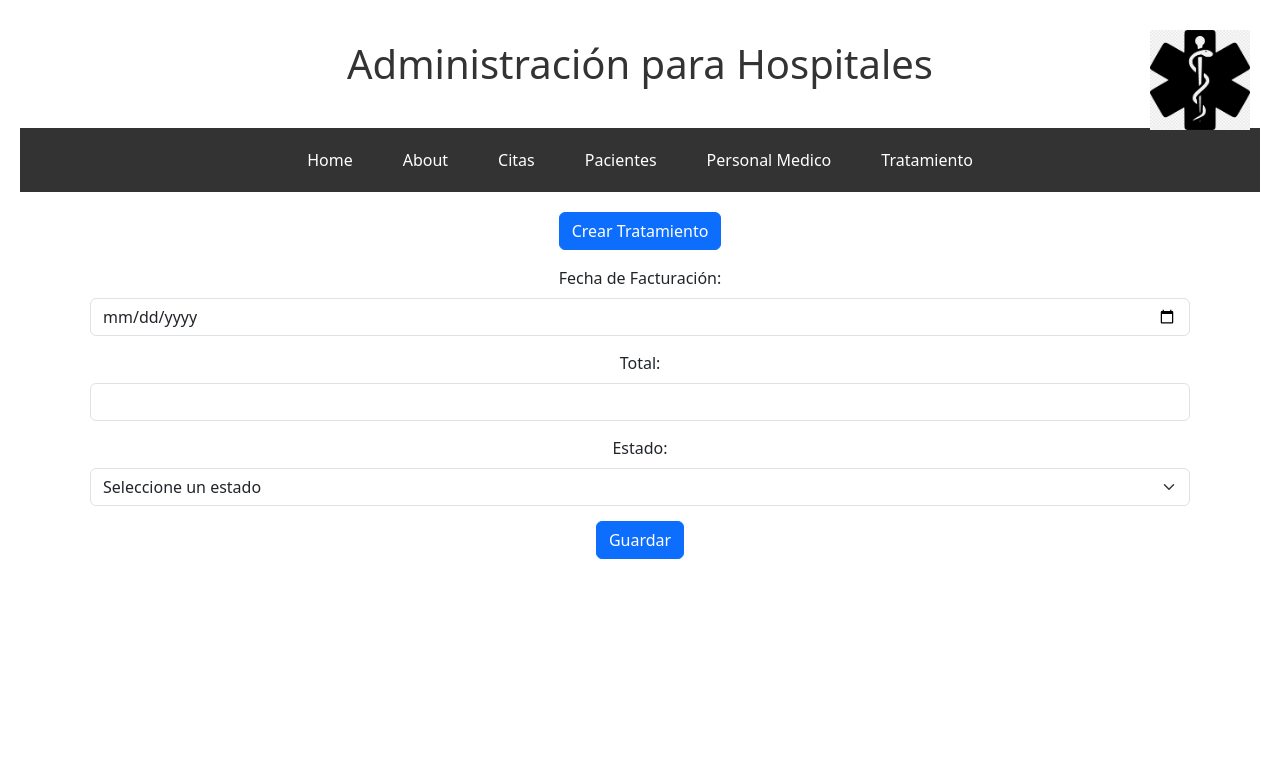
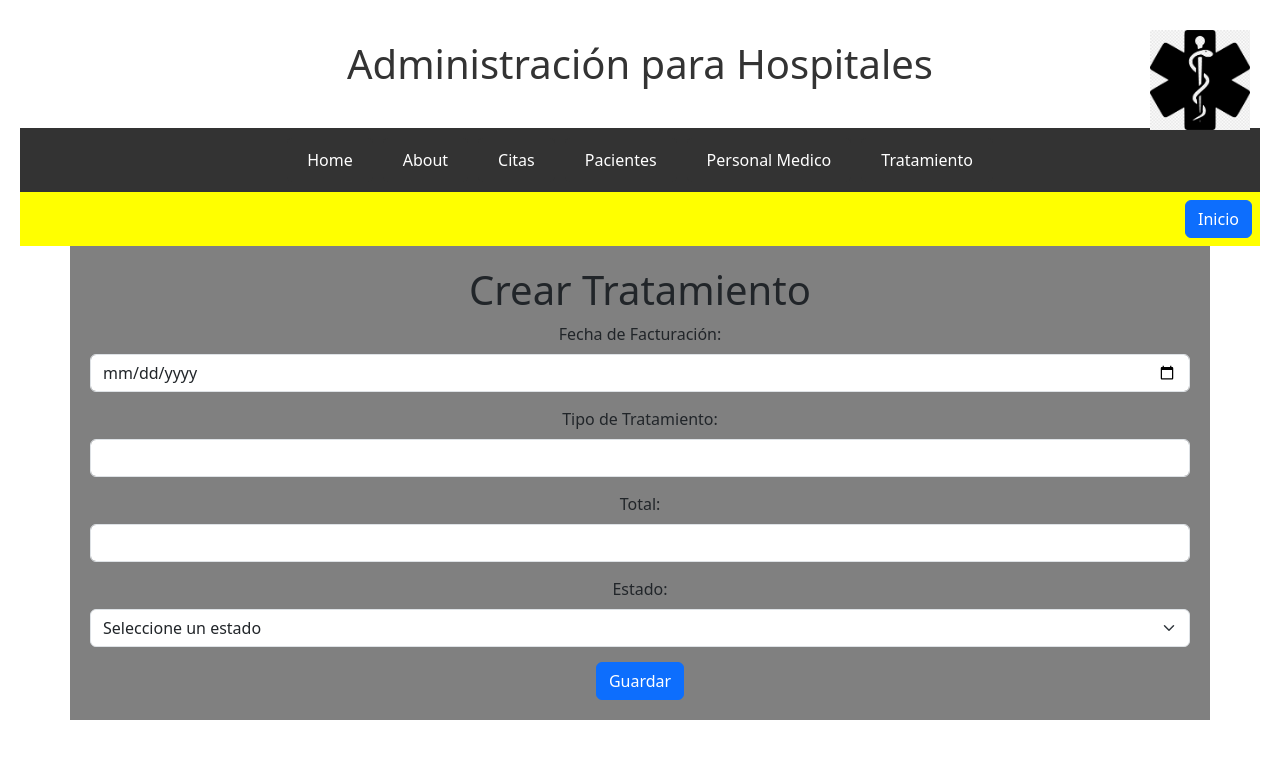
Before and after one commit to Daniela0245/hospital.p, a Vue app: page /tratamiento/create in a window 1280 px wide. Shown: the top 758 px of the page. Built offline with nearby package versions, Linux system fonts and the light colour scheme.

Commit message:
Ultimos cambios

```diff
--- a/src/components/CreateCita.vue
+++ b/src/components/CreateCita.vue
@@ -1,4 +1,8 @@
 <template>
+  <div>
+   <div class="container-fluid bg-yellow p-2 d-flex justify-content-end">
+     <button @click="irAInicio" class="btn btn-primary">Inicio</button>
+   </div>
    <div class="container" style="background-color: #808080;">
      <h1 class="text-center mb-4">Crear Cita</h1>
      <form @submit.prevent="guardarCita">
@@ -53,6 +57,7 @@
          <button class="btn btn-secondary btn-lg mt-3" @click.prevent="cancelar">Cancelar</button>
        </div>
      </form>
+   </div>
   </div>
  </template>
 
@@ -120,6 +125,9 @@ export default {
        } catch (error) {
          console.error('Error cargando pacientes y médicos:', error);
        }
+     },
+     irAInicio() {
+       this.$router.push({ name: 'Home' });
      }
    }
  };
@@ -133,8 +141,7 @@ export default {
  .form-group {
    margin-bottom: 15px;
  }
-.large-label {
-  font-size: 1.2rem; /* Tamaño de fuente más grande */
-  font-weight: bold; /* Texto en negrita */
+ .bg-yellow {
+   background-color: yellow;
  }
  </style>
--- a/src/components/pacientes/CreatePaciente.vue
+++ b/src/components/pacientes/CreatePaciente.vue
@@ -1,4 +1,8 @@
 <template>
+  <div>
+    <div class="container-fluid bg-yellow p-2 d-flex justify-content-end">
+      <button @click="irAInicio" class="btn btn-primary">Inicio</button>
+    </div>
     <div class="container" style="background-color: #808080;">
       <h1 class="text-center mb-4">Crear Paciente</h1>
       <form @submit.prevent="guardarPaciente">
@@ -47,6 +51,7 @@
         </div>
       </form>
     </div>
+  </div>
 </template>
 
 <script>
@@ -93,6 +98,9 @@ export default {
           text: 'No se pudo guardar el paciente. Por favor, intente de nuevo.'
         });
       }
+    },
+    irAInicio() {
+      this.$router.push({ name: 'Home' });
     }
   }
 };
@@ -105,4 +113,7 @@ export default {
 .form-group {
   margin-bottom: 15px;
 }
+.bg-yellow {
+  background-color: yellow;
+}
 </style>
--- a/src/components/personal_medico/Personalmedico.vue
+++ b/src/components/personal_medico/Personalmedico.vue
@@ -1,7 +1,7 @@
 <template>
     <div class="container">
       <h1>Listado de Personal Médico</h1>
-      <router-link to="/personal_medico/create" class="btn btn-primary mb-3">Crear Personal Médico</router-link>
+      <router-link to="/personalmedico/create" class="btn btn-primary mb-3">Crear Personal Médico</router-link>
 
       <table class="table">
         <thead>
--- a/src/components/tratamiento/CreateTratamiento.vue
+++ b/src/components/tratamiento/CreateTratamiento.vue
@@ -1,10 +1,18 @@
 <template>
-    <div class="container">
-      <router-link to="/tratamiento/create" class="btn btn-primary mb-3">Crear Tratamiento</router-link>
+  <div>
+    <div class="container-fluid bg-yellow p-2 d-flex justify-content-end">
+      <button @click="irAInicio" class="btn btn-primary">Inicio</button>
+    </div>
+    <div class="container" style="background-color: #808080;">
+      <h1>Crear Tratamiento</h1>
       <form @submit.prevent="guardarTratamiento">
         <div class="form-group">
           <label for="fecha_facturacion" class="form-label">Fecha de Facturación:</label>
           <input type="date" v-model="tratamiento.fecha_facturacion" class="form-control" id="fecha_facturacion" required>
+        </div>
+        <div class="form-group">
+          <label for="total" class="form-label">Tipo de Tratamiento:</label>
+          <input type="number" v-model="tratamiento.total" class="form-control" id="total" required>
         </div>
         <div class="form-group">
           <label for="total" class="form-label">Total:</label>
@@ -20,6 +28,7 @@
         </div>
         <button class="btn btn-primary" type="submit">Guardar</button>
       </form>
+    </div>
   </div>
 </template>
 
@@ -59,16 +68,16 @@
             text: 'No se pudo crear el tratamiento. Por favor, intente de nuevo.'
           });
         });
+    },
+    irAInicio() {
+      this.$router.push({ name: 'Home' });
     }
   }
 };
 </script>
 
-  <style>
-  .container {
-    padding: 20px;
-  }
-  .form-group {
-    margin-bottom: 15px;
+<style scoped>
+.bg-yellow {
+  background-color: yellow;
 }
 </style>
--- a/src/components/tratamiento/Tratamiento.vue
+++ b/src/components/tratamiento/Tratamiento.vue
@@ -1,7 +1,7 @@
 <template>
     <div class="container">
       <h1>Listado de Tratamientos</h1>
-      <router-link to="/tratamientos/create" class="btn btn-primary mb-3">Crear Tratamiento</router-link>
+      <router-link to="/tratamiento/create" class="btn btn-primary mb-3">Crear Tratamiento</router-link>
 
       <table class="table">
         <thead>
```
Lines whose indentation alone changed are shown as unchanged.
